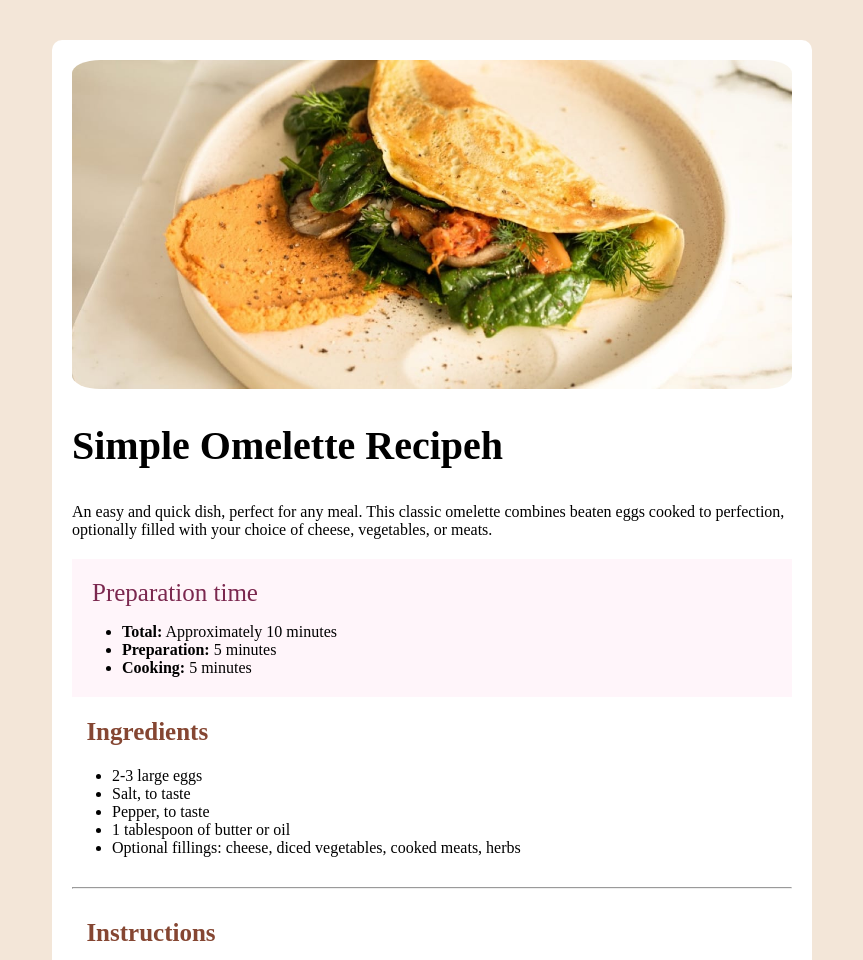
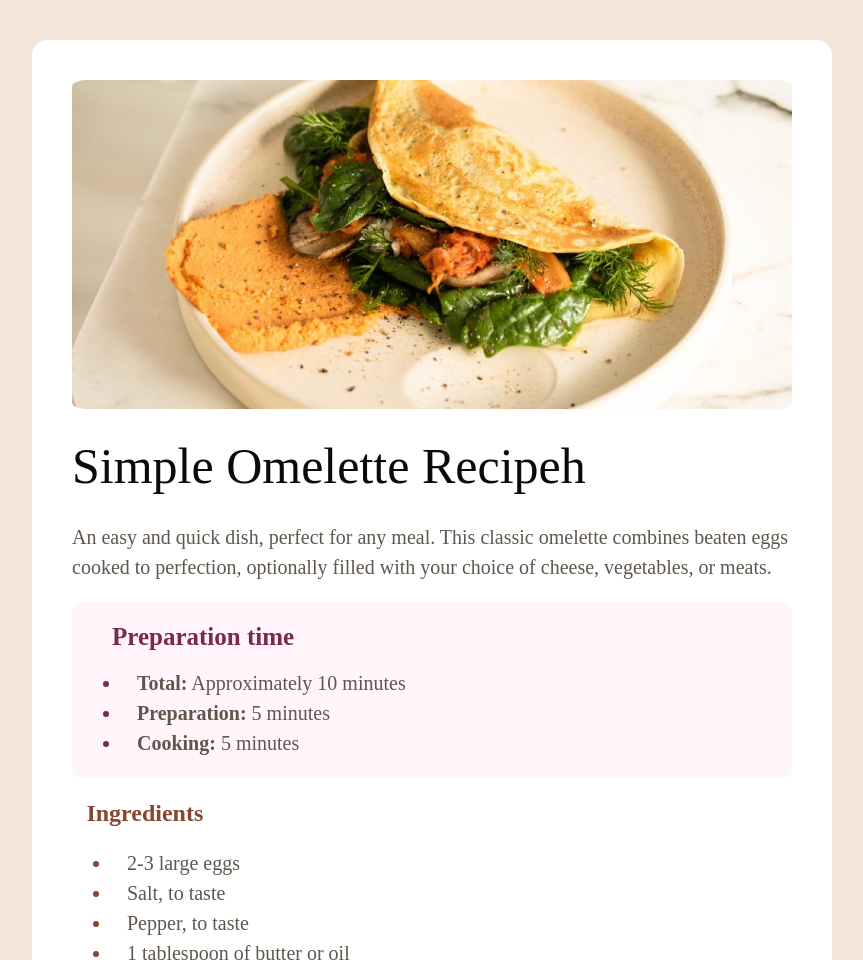
Before and after one commit to ana-moras/funval-n1, a plain HTML site: page recipe-page-main/index.html in a window 1280 px wide. Shown: the top 960 px of the page, without its empty margins (296-1159 px from the left). Drawn offline with Linux system fonts and the light colour scheme.

Commit message:
exersice

```diff
--- /dev/null
+++ b/display/display.css
@@ -0,0 +1,18 @@
+* {
+    padding: 0;
+    margin: 0;
+    box-sizing: border-box;
+}
+
+#block>a {
+    background-color: rgb(226, 43, 43);
+    display: block;
+}
+
+#container {
+    width: 100%;
+    background-color: blue;
+    display: inline;
+    gap: 5cm;
+
+}
--- /dev/null
+++ b/exersice/exersice.css
@@ -0,0 +1,65 @@
+* {
+    margin: 0;
+    padding: 0;
+    box-sizing: border-box;
+    background-color: beige;
+}
+
+body {
+    border: 5px solid rgb(241, 7, 7);
+    height: 100%;
+
+}
+
+header {
+    border: solid 10px blue;
+    height: 150px;
+
+}
+
+nav {
+    border: solid 5px orange;
+    height: 100%;
+    display: flex;
+    justify-content: space-around;
+
+
+}
+
+picture,
+ul {
+    border: solid 5px green;
+    height: 100%;
+
+
+}
+
+picture {
+    width: 300px;
+}
+
+ul {
+    width: 40%;
+    display: flex;
+}
+
+li {
+    border: solid 5px red;
+    width: 25%;
+    height: 80%;
+    list-style: none;
+}
+
+main {
+    border: solid 5px rgb(45, 219, 25);
+    height: 100%;
+
+}
+
+
+section {
+    border: solid 5px rgb(12, 12, 12);
+    width: 50%;
+    height: 40%;
+    display: flex;
+}
--- a/recipe-page-main/index.html
+++ b/recipe-page-main/index.html
@@ -37,7 +37,7 @@
     </section>
 
     <section id="box">
-      <h2 class="text"> Preparation time</h2>
+      <h2 class="text"> <strong>Preparation time</strong> </h2>
       <ul>
         <li><strong>Total:</strong> Approximately 10 minutes</li>
         <li><strong>Preparation:</strong> 5 minutes</li>
@@ -46,7 +46,7 @@
     </section>
 
     <section>
-      <h2>Ingredients</h2>
+      <h2><strong>Ingredients</strong></h2>
       <ul>
         <li>2-3 large eggs</li>
         <li>Salt, to taste</li>
@@ -59,7 +59,7 @@
     <hr class="divi">
 
     <section>
-      <h2>Instructions</h2>
+      <h2><strong>Instructions</strong></h2>
       <ol class="instructions">
         <li><strong>Beat the eggs:</strong> In a bowl, beat the eggs with a pinch of salt and pepper until well mixed.
           You can add a tablespoon of water or milk for a fluffier texture.</li>
@@ -76,7 +76,7 @@
 
     <hr class="divi">
     <section id="last">
-      <h2>Nutrition</h2>
+      <h2> <strong>Nutrition</strong> </h2>
       <p>The table below shows nutritional values per serving without the additional fillings.</p>
 
       <table class="nutrition-table">
--- a/recipe-page-main/recipe.css
+++ b/recipe-page-main/recipe.css
@@ -1,7 +1,5 @@
 img {
-
-    border-radius: 4%;
-
+    border-radius: 2%;
 }
 
 .divi {
@@ -12,16 +10,32 @@ img {
 body {
     width: 1440px;
     background-color: hsl(30, 54%, 90%);
+    line-height: 30px;
 
 }
 
 main {
-    border-radius: 10px;
+    border-radius: 15px;
     width: 50%;
     margin: 40px auto;
-    padding: 20px;
+    padding: 40px;
     background-color: white;
+
+    p,
+    li {
+        font-size: 20px;
+    }
+
 }
+
+h1 {
+    color: rgb(10, 10, 10);
+    font-size: 50px;
+    font-family: "Young Serif", serif;
+    font-weight: 400;
+    font-style: normal;
+}
+
 
 #last {
     p {
@@ -31,13 +45,21 @@ main {
 
 #box {
     margin: 20px auto;
-
     width: 100%;
     background-color: hsl(330, 100%, 98%);
+    border-radius: 10px;
 
     ul {
         padding: 0px 20px 20px 50px;
 
+        ::marker {
+            color: hsl(332, 51%, 32%);
+        }
+    }
+
+    h2 {
+        color: hsl(332, 51%, 32%);
+        margin: 20px;
     }
 
     .text {
@@ -49,7 +71,12 @@ main {
 h2 {
     color: hsl(14, 45%, 36%);
     padding-left: 2%;
-    font-size: 25px;
+    font-family: "Young Serif", serif;
+    font-weight: 400;
+    font-style: normal;
+
+
+
 }
 
 .text {
@@ -79,13 +106,16 @@ h2 {
     }
 
     .nombre {
-        color: black;
+        color: hsl(30, 10%, 34%);
+
+        font-size: 20px;
     }
+}
 
-    .num {
-        color: brown;
+.num {
+    color: brown;
+    font-size: 20px;
 
-    }
 }
 
 .text {
@@ -93,8 +123,22 @@ h2 {
     font-size: 25px;
 }
 
-h1 {
-    color: black;
-    font-size: 40px;
+
+li {
+    padding-left: 15px;
+}
+
+li::marker {
+
+    color: hsl(14, 45%, 36%);
 
 }
+
+ol li::marker {
+    font-size: 20px;
+}
+
+p,
+li {
+    color: hsl(30, 10%, 34%);
+}
```
Also changed, not shown: apple/apple.css (+7 -4 lines), display/display.html (added, +32 -0 lines), exersice/exersice.html (added, +58 -0 lines), practica-3/practica3.css (+6 -3 lines), practica-3/practica3.html (+6 -2 lines).
